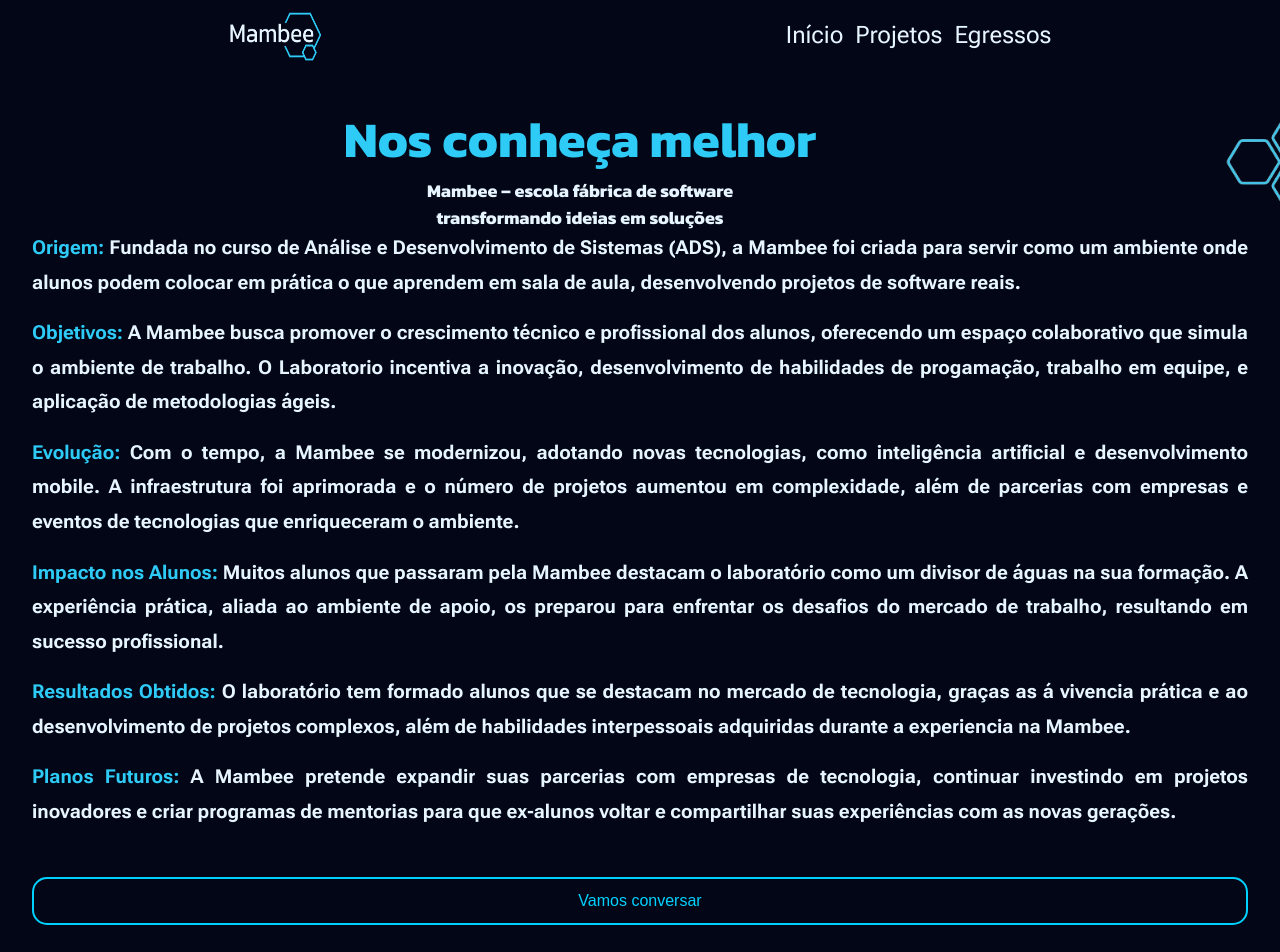
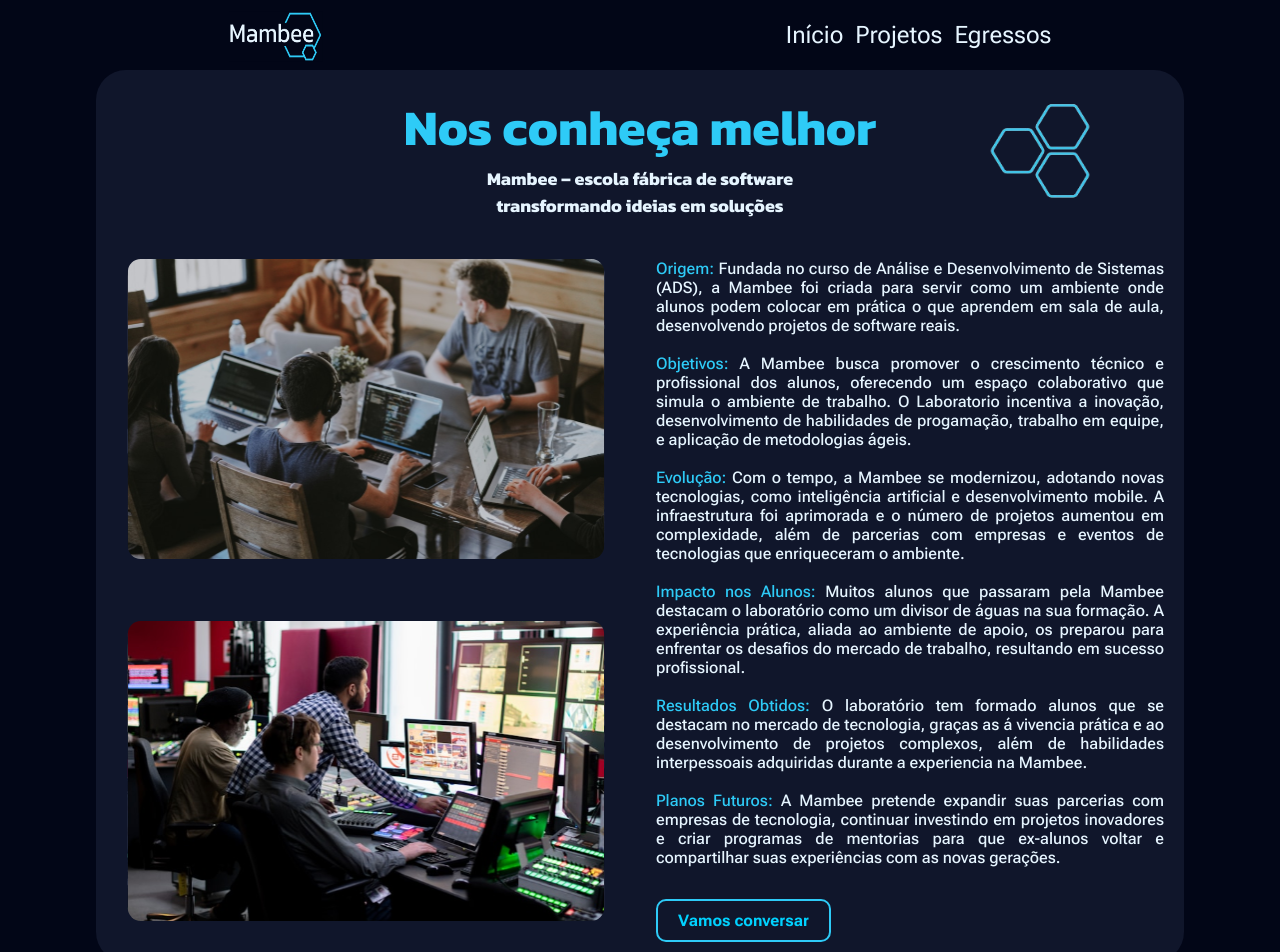
Before and after one commit to lealkedna/Mambee, a Next.js app: page / in a window 1280 px wide. Shown: the top 952 px of the page. Built offline with nearby package versions, Linux system fonts and the light colour scheme.

Commit message:
feat: ajuste do compomente Conheca

```diff
--- a/src/app/globals.css
+++ b/src/app/globals.css
@@ -19,7 +19,9 @@
 body {
   max-width: 100vw;
   overflow-x: hidden;
+  scroll-behavior: smooth;
 }
+
 
 body {
   color: var(--branco);
--- a/src/components/Conheca.tsx
+++ b/src/components/Conheca.tsx
@@ -1,20 +1,18 @@
 import Image from "next/image";
+import Link from "next/link";
 import styles from '@/styles/Conheca.module.css'
 
 export default function Conheca() {
   return (
 
     <section className={styles.secaoSobre}>
-      <div className={styles.container}>
-        <div className={styles.cabecalho}>
-          <div className={styles.textos}>
-            <h1 className={styles.titulo}>
+        <header className={styles.cabecalho}>
+            <h2 className={styles.titulo}>
               Nos conheça melhor
-            </h1>
+            </h2>
             <p className={styles.subtitulo}>
               Mambee – escola fábrica de software <br/> transformando ideias em soluções
             </p>
-          </div>
           <Image
             className={styles.favo}
             src="/images/favoMel.png"
@@ -22,26 +20,26 @@
             height={120}
             alt="Favo de mel"
           />
-        </div>
+        </header>
 
 
         <div className={styles.conteudo}>
-          {/* <div className="images">
+          <div className={styles.images}>
             <Image
-              src="/images/imagem2.png"
+              src="/images/Imagem.svg"
               alt="Equipe trabalhando"
               width={500}
               height={300}
               className="image"
             />
             <Image
-              src="/images/imagem2.png"
+              src="/images/Imagem (1).svg"
               alt="Laboratório tecnológico"
               width={500}
               height={300}
               className="image"
             />
-          </div> */}
+          </div>
           <div className={styles.texto}>
             <p>
             <span className={styles.textAzul}>Origem:</span> Fundada no curso de Análise e Desenvolvimento de Sistemas (ADS),
@@ -49,33 +47,37 @@
               colocar em prática o que aprendem em sala de aula, desenvolvendo
               projetos de software reais.
             </p>
+            <br/>
             <p>
               <span className={styles.textAzul}>Objetivos:</span> A Mambee busca promover o crescimento técnico e profissional dos
               alunos, oferecendo um espaço colaborativo que simula o ambiente
               de trabalho. O Laboratorio incentiva a inovação, desenvolvimento de habilidades de progamação, trabalho em equipe, e aplicação de metodologias ágeis.
             </p>
+            <br/>
             <p>
               <span className={styles.textAzul}>Evolução:</span> Com o tempo, a Mambee se modernizou, adotando novas tecnologias,
               como inteligência artificial e desenvolvimento mobile. A infraestrutura foi aprimorada e o número de projetos aumentou em complexidade, além de parcerias com empresas e eventos de tecnologias que enriqueceram o ambiente.
             </p>
+            <br/>
             <p>
             <span className={styles.textAzul}>Impacto nos Alunos:</span> Muitos alunos que passaram pela Mambee destacam o laboratório como
               um divisor de águas na sua formação. A experiência prática, aliada ao ambiente de apoio, os preparou para enfrentar os desafios do mercado de trabalho, resultando em sucesso profissional.
             </p>
+            <br/>
             <p>
             <span className={styles.textAzul}>Resultados Obtidos:</span> O laboratório tem formado alunos que se destacam no mercado de
               tecnologia, graças as á vivencia prática e ao desenvolvimento de projetos complexos, além de habilidades interpessoais adquiridas durante a experiencia na Mambee.
             </p>
+            <br/>
             <p>
             <span className={styles.textAzul}>Planos Futuros:</span> A Mambee pretende expandir suas parcerias com empresas de
               tecnologia, continuar investindo em projetos inovadores e criar programas de mentorias para que ex-alunos voltar e compartilhar suas experiências com as novas gerações.
             </p>
-
-
-            <button className={styles.botaoAcao}>Vamos conversar</button>
+            <Link href={"#Contato"} >
+              <button type="button" className={styles.botaoAcao}>Vamos conversar</button>
+            </Link>
           </div>
         </div>
-      </div>
     </section>
   );
 
--- a/src/components/Contato.tsx
+++ b/src/components/Contato.tsx
@@ -6,7 +6,7 @@
 function Contato() {
     return (
         <>
-            <section className={styles.sec_contato}>
+            <section id='Contato' className={styles.sec_contato}>
                 <h2>Vamos Conversar?</h2>
                 <div className={styles.contato}>
                     <article className={styles.info_email}>
--- a/src/styles/Conheca.module.css
+++ b/src/styles/Conheca.module.css
@@ -1,28 +1,20 @@
+.secaoSobre{
+   width: 85%;
+   margin: 0 auto;
+   padding: 20px;
+   border-radius: 30px;
+   background-color: var(--fundoClaro);
+}
 
 .cabecalho {
   display: flex;
-  flex-direction: row;
+  flex-direction: column;
   justify-content: center;
-
-}
-.texto {
-  /* display: flex;
-  justify-content: center;
-  flex-direction: column;  */
-  font-family: 'Roboto Flex';
-  font-style: normal;
-  font-weight: 700;
-  font-size: 16px;
-  line-height: 19px;
-  text-align: justify;
-  color: var(--branco);
-}
-.textAzul{
-  color: var(--azul);
+  align-items: center;
 }
 
 .titulo {
-  color: var(--azul);
+    color: var(--azul);
     font-family: 'Kanit';
     font-style: normal;
     font-weight: 700;
@@ -45,8 +37,61 @@
   margin-left: 30px; */
     position: relative;
     right: 0;
-    left: 25rem;;
+    left: 25rem;
+    top: -8rem;
 }
+.conteudo{
+  display: flex;
+  justify-content: center;
+  gap: 40px;
+  margin-top: -80px;
+}
+
+.images{
+  display: flex;
+  justify-content: center;
+  flex-wrap: wrap;
+  gap: 40px;
+}
+
+.texto {
+  /* display: flex;
+  justify-content: center;
+  flex-direction: column;  */
+  font-family: 'Roboto Flex';
+  font-style: normal;
+  font-weight: 500;
+  font-size: 16px;
+  line-height: 19px;
+  text-align: justify;
+  color: var(--branco);
+}
+
+.textAzul{
+  color: var(--azul);
+}
+
+.botaoAcao {
+  font-family: 'Roboto Flex';
+  font-style: normal;
+  font-size: 16px;
+  line-height: 19px;
+  font-weight: 700;
+  margin-top: 2rem;
+  padding: 10px;
+  background: transparent;
+  color: #00d2ff;
+  font-size: 1rem;
+  width: 175px;
+  border: 2px solid var(--azul);
+  border-radius: 10px;
+  transition: all 0.3s ease;
+}
+.botaoAcao:hover {
+  background: var(--azul);
+  color: var(--branco);
+}
+/*
 @media (max-width: 768px) {
   .favo {
     width: 13vw;
@@ -56,14 +101,10 @@
 }
 .secaoSobre {
     padding: 2rem;
-    background-color: var(--fundo);
+    background-color: var(--fundoClaro);
     color: white;
     font-family: Arial, sans-serif;
   }
-
-
-
-
   .conteudo {
     display: flex;
     gap: 2rem;
@@ -91,17 +132,17 @@
   }
 
   .texto {
-    font-size: 1.2rem;
+    /* font-size: 1.2rem;
     line-height: 1.6;
     display: flex;
     flex-direction: column;
-    gap: 1rem;
-  }
+    gap: 1rem;  */
+  /* }
   .texto p {
     font-size: 1.2rem;
-    line-height: 1.8; /* Aumenta o espaçamento entre as linhas */
-  }
-  @media (max-width: 768px) {
+    line-height: 1.8;
+  } */
+  /* @media (max-width: 768px) {
     .conteudo {
       flex-direction: column;
       align-items: center;
@@ -116,21 +157,4 @@
     }
   }
 
-
-
-
- .botaoAcao {
-  margin-top: 2rem;
-  padding: 0.8rem 1.5rem;
-  background: transparent;
-  border: 2px solid #00d2ff;
-  border-radius: 15px;
-  color: #00d2ff;
-  font-size: 1rem;
-
-}
-
-.botaoAcao:hover {
-  background: #00d2ff;
-  color: white;
-}
+   */
```
Also changed, not shown: public/images/Imagem (1).svg (added), public/images/Imagem.svg (added).
